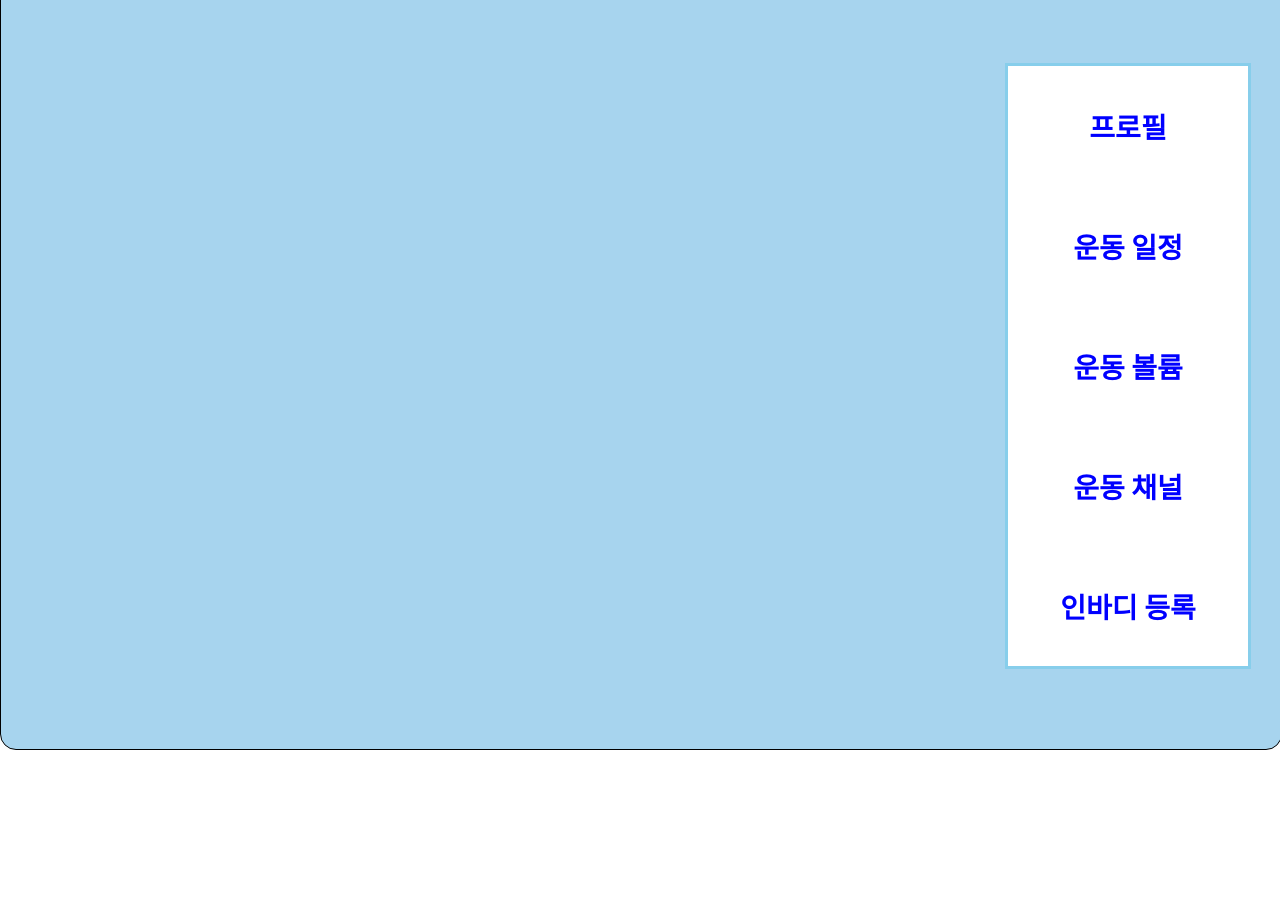
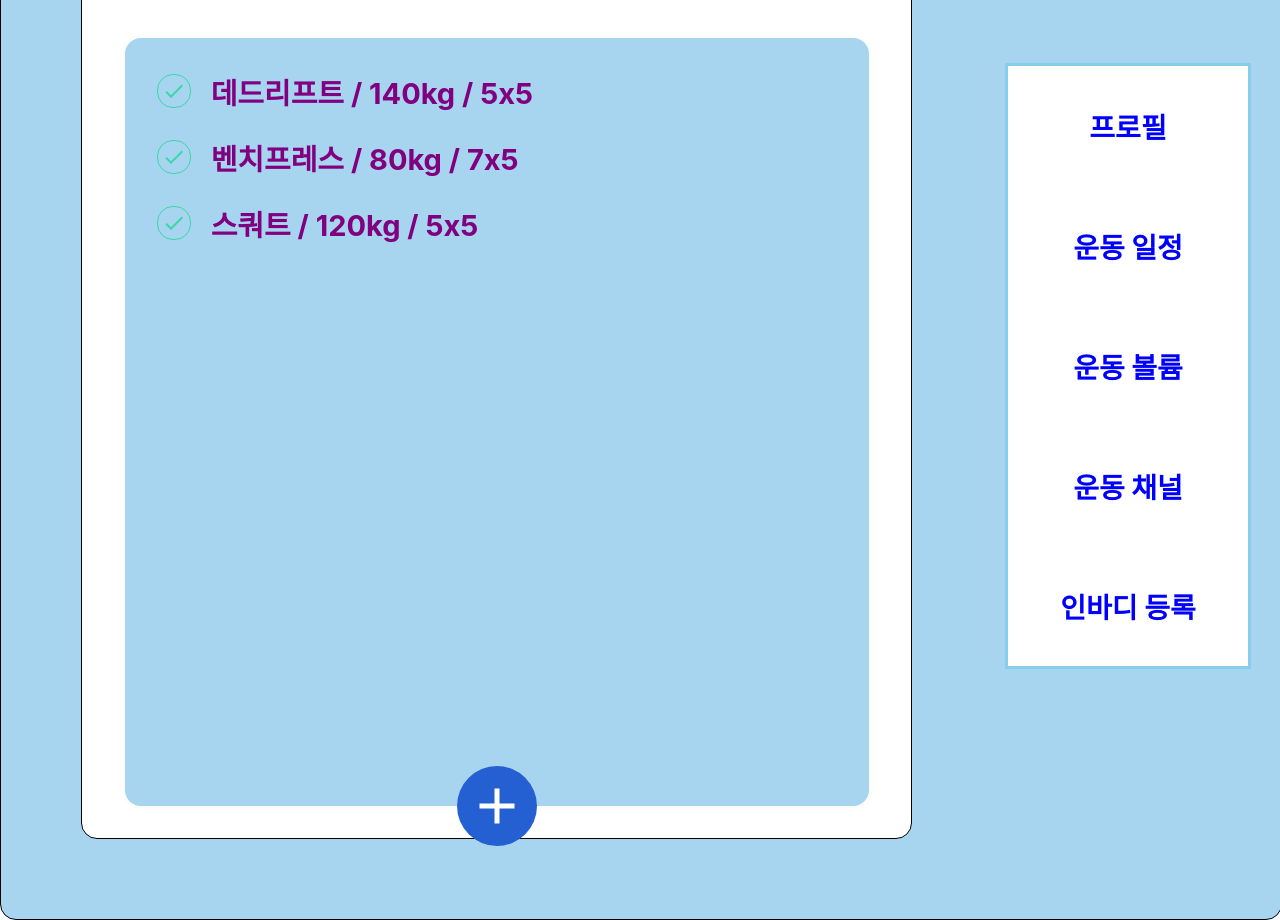
Before and after one commit to eun-hak/health_care, a React (Create React App) app: page /Volume in a window 1280 px wide. Shown: the part 140-1060 px from the top of the page. Before the commit the page ends 890 px from the top, so only its background shows below. Built offline with nearby package versions, Linux system fonts and the light colour scheme.

Commit message:
운동볼륨 틀 개발

```diff
--- /dev/null
+++ b/src/components/Create.tsx
@@ -0,0 +1,121 @@
+import React, { useState } from "react";
+import styled, { css } from "styled-components";
+import { Container, Wrapper, Container2 } from "../assets/Layout";
+import { MdAdd } from "react-icons/md";
+
+const Create = (): JSX.Element => {
+  const [open, setOpen] = useState<boolean>(false);
+
+  const onToggle = () => setOpen(!open);
+  return (
+    <>
+      {/* <TodoTemplateBlock> */}
+      {open && (
+        <InsertFormPositioner>
+          <InsertForm>
+            <Input
+              autoFocus
+              placeholder="운동명 / 무게 / 세트수 형태로 입력해주세요"
+            />
+          </InsertForm>
+        </InsertFormPositioner>
+      )}
+      <CircleButton onClick={onToggle} open={open}>
+        <MdAdd />
+      </CircleButton>
+      {/* </TodoTemplateBlock> */}
+    </>
+  );
+};
+
+export default Create;
+
+// const TodoTemplateBlock = styled.div`
+//   width: 1444px;
+//   height: 768px;
+
+//   position: relative; /* 추후 박스 하단에 추가 버튼을 위치시키기 위한 설정 */
+//   background: #a7d4ee;
+//   border-radius: 16px;
+//   box-shadow: 0 0 8px 0 rgba(0, 0, 0, 0.04);
+
+//   margin: 0 auto; /* 페이지 중앙에 나타나도록 설정 */
+
+//   margin-top: 96px;
+//   margin-bottom: 32px;
+//   display: flex;
+//   flex-direction: column;
+// `;
+
+const CircleButton = styled.button<{ open: boolean }>`
+  background: #2460d1;
+  &:hover {
+    background: #3d6cd3;
+  }
+  &:active {
+    background: #2d5de4;
+  }
+
+  z-index: 5;
+  cursor: pointer;
+  width: 80px;
+  height: 80px;
+  display: block;
+  align-items: center;
+  justify-content: center;
+  font-size: 60px;
+  position: absolute;
+  left: 50%;
+  bottom: 0;
+  transform: translate(-50%, 50%);
+  color: white;
+  border-radius: 50%;
+  border: none;
+  outline: none;
+  display: flex;
+  align-items: center;
+  justify-content: center;
+
+  transition: 0.125s all ease-in;
+  ${(props) =>
+    props.open &&
+    css`
+      background: #ff6b6b;
+      &:hover {
+        background: #ff8787;
+      }
+      &:active {
+        background: #fa5252;
+      }
+      transform: translate(-50%, 50%) rotate(45deg);
+    `}
+`;
+
+const InsertFormPositioner = styled.div`
+  width: 100%;
+  bottom: 0;
+  left: 0;
+  position: relative;
+`;
+
+const InsertForm = styled.form`
+  background: #b6cfe9;
+  padding-left: 32px;
+  padding-top: 32px;
+  padding-right: 32px;
+  padding-bottom: 72px;
+
+  border-bottom-left-radius: 16px;
+  border-bottom-right-radius: 16px;
+  border-top: 1px solid #e9ecef;
+`;
+
+const Input = styled.input`
+  padding: 12px;
+  border-radius: 4px;
+  border: 1px solid #dee2e6;
+  width: 100%;
+  outline: none;
+  font-size: 18px;
+  box-sizing: border-box;
+`;
--- /dev/null
+++ b/src/components/List.tsx
@@ -0,0 +1,23 @@
+import React from "react";
+import styled, { css } from "styled-components";
+import Work from "./Work";
+
+const TodoListBlock = styled.div`
+  flex: 1;
+  padding: 20px 32px;
+  padding-bottom: 48px;
+`;
+
+const List = (): JSX.Element => {
+  return (
+    <>
+      <TodoListBlock>
+        <Work id={1} text="데드리프트 / 140kg / 5x5" done={true}></Work>
+        <Work id={2} text="벤치프레스 / 80kg / 7x5" done={true}></Work>
+        <Work id={3} text="스쿼트 / 120kg / 5x5" done={true}></Work>
+      </TodoListBlock>
+    </>
+  );
+};
+
+export default List;
--- /dev/null
+++ b/src/components/Work.tsx
@@ -0,0 +1,83 @@
+import React from "react";
+import styled, { css } from "styled-components";
+import { MdDone, MdDelete } from "react-icons/md";
+
+type WorkItem = {
+  id: number;
+  done: boolean;
+  text: string;
+};
+
+type WorkProps = WorkItem & {
+  // Remove 'children' prop
+  // children?: never[];
+};
+const Work = ({ id, done, text }: WorkProps): JSX.Element => {
+  return (
+    <TodoItemBlock>
+      <CheckCircle done={done}>{done && <MdDone />}</CheckCircle>
+      <Text done={done}>{text}</Text>
+      <Remove>
+        <MdDelete />
+      </Remove>
+    </TodoItemBlock>
+  );
+};
+
+export default Work;
+
+const Remove = styled.div`
+  display: flex;
+  align-items: center;
+  justify-content: center;
+  color: #dee2e6;
+  font-size: 24px;
+  cursor: pointer;
+  &:hover {
+    color: #ff6b6b;
+  }
+  display: none;
+`;
+
+const TodoItemBlock = styled.div`
+  display: flex;
+  align-items: center;
+  padding-top: 12px;
+  padding-bottom: 12px;
+  &:hover {
+    ${Remove} {
+      display: initial;
+    }
+  }
+`;
+
+const CheckCircle = styled.div<{ done: boolean }>`
+  width: 32px;
+  height: 32px;
+  border-radius: 16px;
+  border: 1px solid #ced4da;
+  font-size: 24px;
+  display: flex;
+  align-items: center;
+  justify-content: center;
+  margin-right: 20px;
+  cursor: pointer;
+  ${(props) =>
+    props.done &&
+    css`
+      border: 1px solid #38d9a9;
+      color: #38d9a9;
+    `}
+`;
+
+const Text = styled.div<{ done: boolean }>`
+  flex: 1;
+  font-weight: 700;
+  font-size: 29px;
+  color: #495057;
+  ${(props) =>
+    props.done &&
+    css`
+      color: purple;
+    `}
+`;
--- a/src/pages/Profile.tsx
+++ b/src/pages/Profile.tsx
@@ -2,7 +2,7 @@ import React from "react";
 import styled from "styled-components";
 import Nav from "../components/Nav";
 import Signiture from "../components/Signiture";
-
+import { Container, Wrapper, Container2 } from "../assets/Layout";
 const Profile = () => {
   return (
     <>
@@ -19,31 +19,31 @@ const Profile = () => {
 
 export default Profile;
 
-const Wrapper = styled.div`
-  margin-top: 50px;
-  margin-right: 30px;
-  display: flex;
-  flex-direction: column;
-  align-items: flex-end;
-  margin-bottom: 80px;
-`;
+// const Wrapper = styled.div`
+//   margin-top: 50px;
+//   margin-right: 30px;
+//   display: flex;
+//   flex-direction: column;
+//   align-items: flex-end;
+//   margin-bottom: 80px;
+// `;
 
-//전체 레이아웃
-const Container = styled.div`
-  display: flex;
-  flex-direction: row;
-  align-items: flex-end;
-  width: 100%;
-  height: 100%;
-  border: 1px solid black;
-`;
+// //전체 레이아웃
+// const Container = styled.div`
+//   display: flex;
+//   flex-direction: row;
+//   align-items: flex-start;
+//   width: 100%;
+//   height: 100%;
+//   border: 1px solid black;
+// `;
 
-//그래프 레이아웃
-const Container2 = styled.div`
-  /* display: flex;
-  flex-direction: row; */
-  width: 1800px;
-  height: 800px;
-  border: 1px solid black;
-  margin: 80px;
-`;
+// //그래프 레이아웃
+// const Container2 = styled.div`
+//   /* display: flex;
+//   flex-direction: row; */
+//   width: 1800px;
+//   height: 800px;
+//   border: 1px solid black;
+//   margin: 80px;
+// `;
--- a/src/pages/Volume.tsx
+++ b/src/pages/Volume.tsx
@@ -5,13 +5,17 @@ import Signiture from "../components/Signiture";
 import { Container, Wrapper, Container2 } from "../assets/Layout";
 import { MdAdd } from "react-icons/md";
 import Create from "../components/Create";
+import List from "../components/List";
 
 const Volume = (): JSX.Element => {
   return (
     <>
       <Container>
         <Container2>
-          <Create></Create>
+          <TodoTemplateBlock>
+            <List></List>
+            <Create></Create>
+          </TodoTemplateBlock>
         </Container2>
 
         <Wrapper>
@@ -24,3 +28,20 @@ const Volume = (): JSX.Element => {
 };
 
 export default Volume;
+
+const TodoTemplateBlock = styled.div`
+  width: 744px;
+  height: 768px;
+
+  position: relative; /* 추후 박스 하단에 추가 버튼을 위치시키기 위한 설정 */
+  background: #a7d4ee;
+  border-radius: 16px;
+  box-shadow: 0 0 8px 0 rgba(0, 0, 0, 0.04);
+
+  margin: 0 auto; /* 페이지 중앙에 나타나도록 설정 */
+
+  margin-top: 96px;
+  margin-bottom: 32px;
+  display: flex;
+  flex-direction: column;
+`;
```
